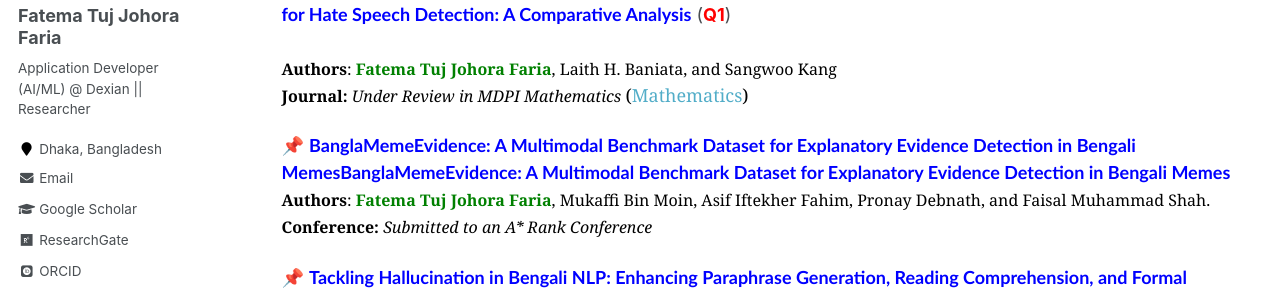
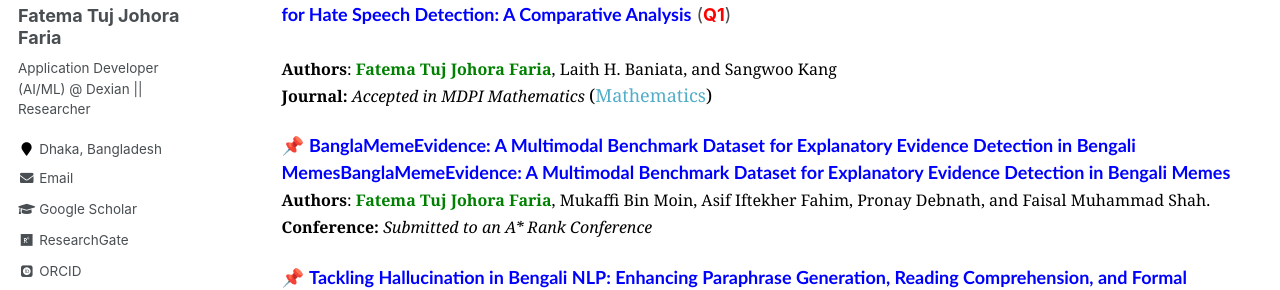
Before and after one commit to fatemafaria142/fatemafaria142.github.io, a Jekyll site: the page built from _pages/publications.md, in a window 1280 px wide and 900 px high, scrolled down 549 px. Shown: the part 175-465 px from the top of the window. Built offline with Jekyll 4.4.1, drawn with Linux system fonts in a browser that asks for light colours; some web fonts are replaced.

Commit message:
Changed to research page

```diff
--- a/_pages/publications.md
+++ b/_pages/publications.md
@@ -58,7 +58,7 @@ author_profile: true
 </span>
 <br>
 <span style="color:black;font-family:Georgia">
-	<font size="3"><strong>Journal:</strong><em> Under Review in MDPI Mathematics </em></font>  ([Mathematics](https://www.mdpi.com/journal/mathematics))
+	<font size="3"><strong>Journal:</strong><em> Accepted in MDPI Mathematics </em></font>  ([Mathematics](https://www.mdpi.com/journal/mathematics))
 </span>
 <br>
 
```
